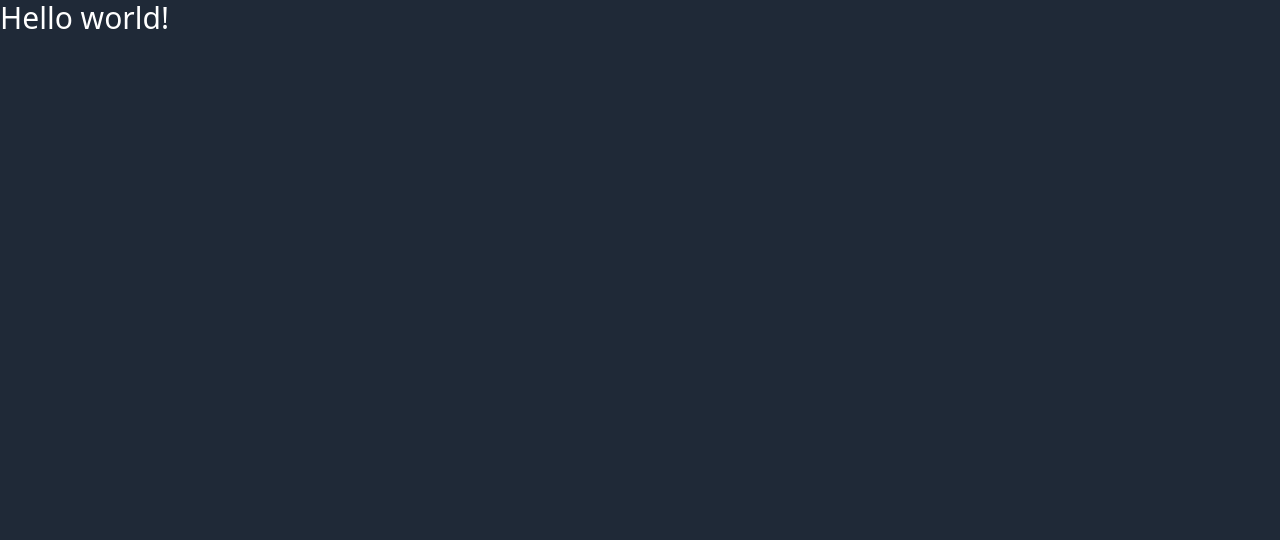
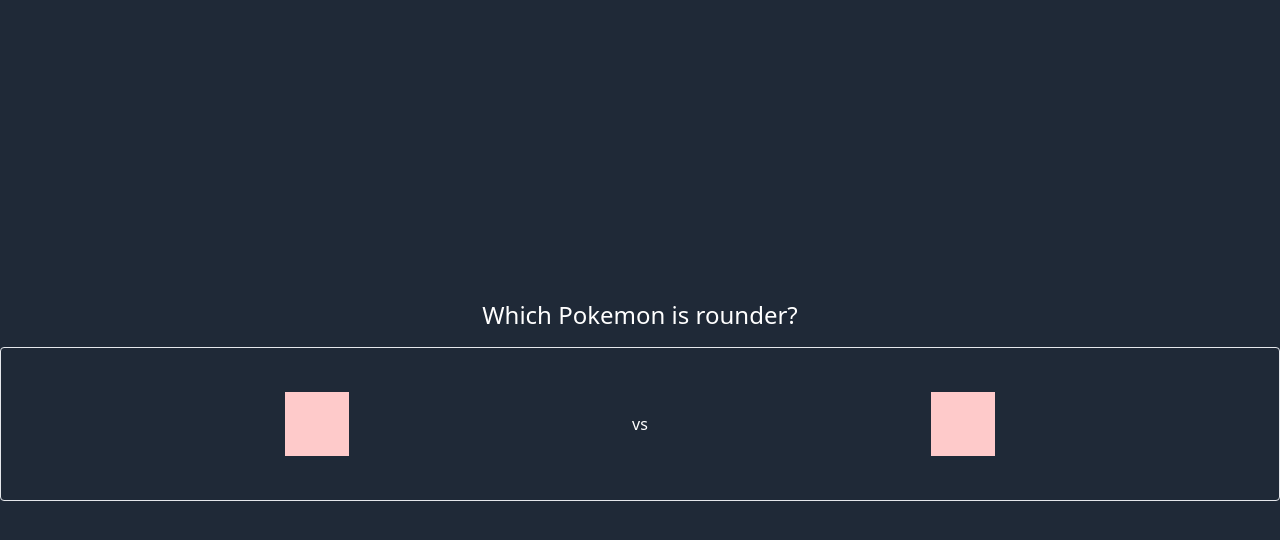
Before and after one commit to mattborghi/t3-stack-app, a Next.js app: page / in a window 1280 px wide. Shown: the top 540 px of the page. Built offline with nearby package versions, Linux system fonts and the light colour scheme.

Commit message:
basic ui structure

```diff
--- a/pages/index.tsx
+++ b/pages/index.tsx
@@ -1,5 +1,13 @@
 export default function Home() {
   return (
-    <h1 className='text-3xl bold'>Hello world!</h1>
+    <div className="h-screen w-screen flex flex-col justify-center">
+      <div className="text-2xl text-center">Which Pokemon is rounder?</div>
+      <div className="p-2"/>
+      <div className="border rounded p-8 flex justify-evenly items-center max-w-2-xl">
+        <div className="w-16 h-16 bg-red-200" />
+        <div className="p-8" >vs</div>
+        <div className="w-16 h-16 bg-red-200" />
+        </div>
+    </div>
   )
 }
```
